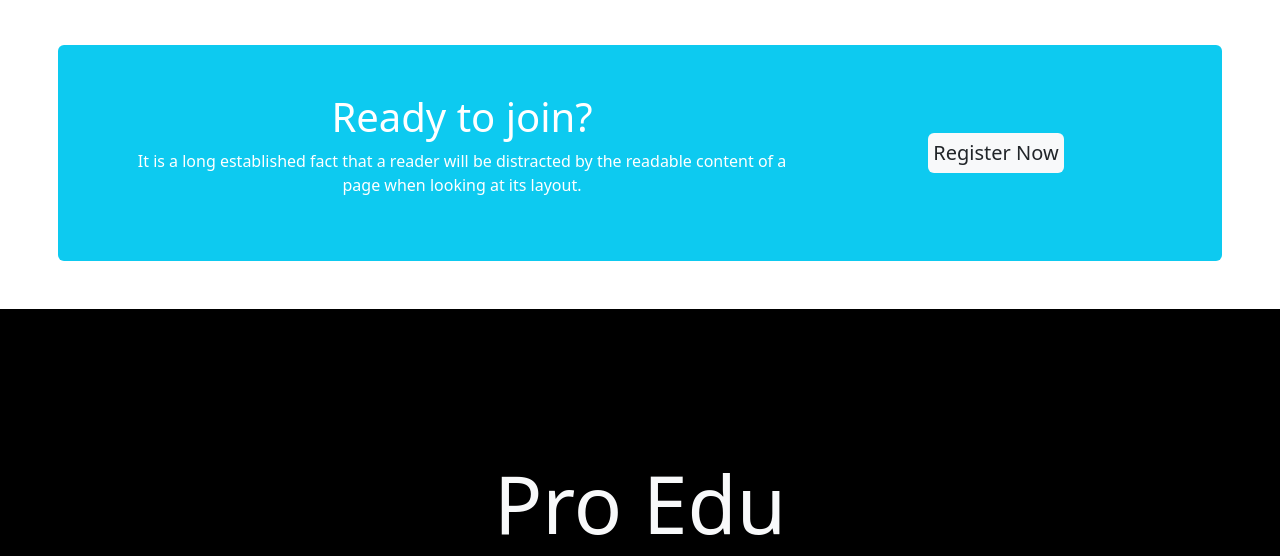
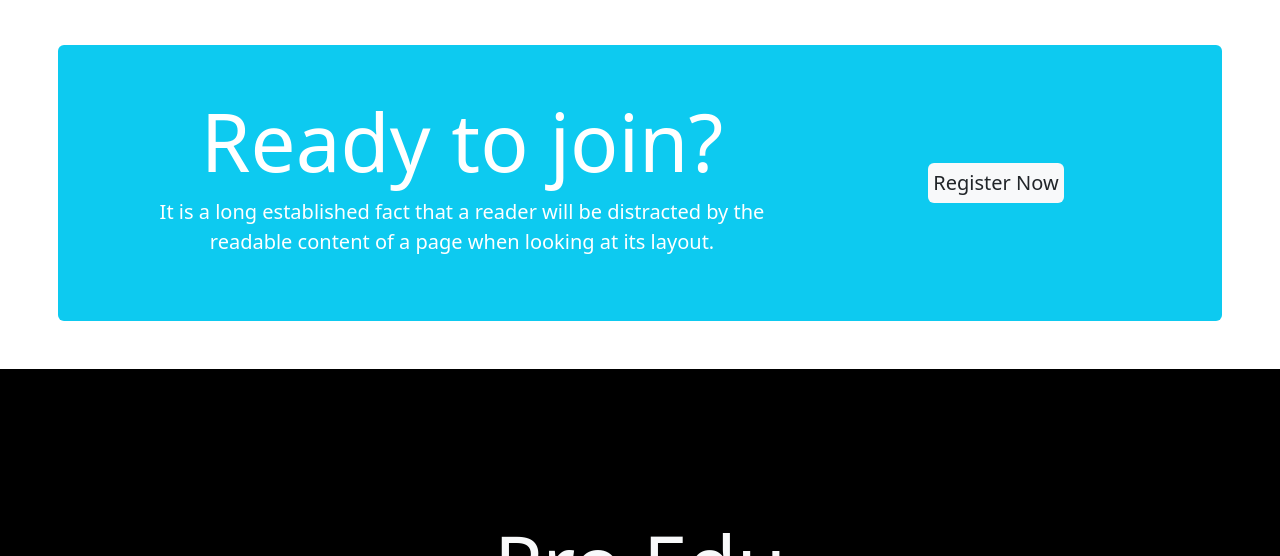
Before and after one commit to AzharUddin1996/Assignment-3, a plain HTML site: page index.html in a window 1280 px wide. Shown: the part 1606-2162 px from the top of the page. Drawn offline with nearby package versions, Linux system fonts and the light colour scheme.

Commit message:
font size

```diff
--- a/index.html
+++ b/index.html
@@ -210,8 +210,8 @@
         </section>
         <div class="rounded row d-flex bg-info p-5 justify-content-center gx-5 align-items-center my-5">
             <div class="text-center col-lg-8 col-md-12 text-white">
-                <h1>Ready to join?</h1>
-                <p>It is a long established fact that a reader will be distracted by the
+                <h1 class="fotSize">Ready to join?</h1>
+                <p class="fs-5">It is a long established fact that a reader will be distracted by the
                     readable content of a page when looking at its layout.</p>
             </div>
             <div class="text-center col-lg-4 col-md-12">
```
